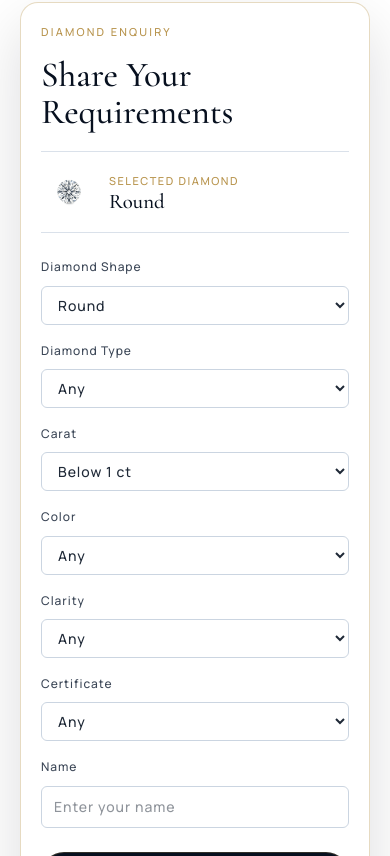
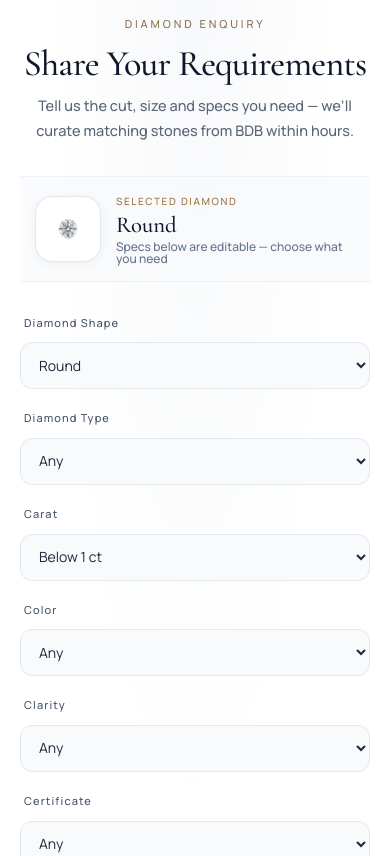
Before and after one commit to VinayakDubey26/DP-Jewels-website, a React (Vite) app: page / in a window 390 px wide. Shown: the part 5348-6204 px from the top of the page. Built offline with nearby package versions, Linux system fonts and the light colour scheme.

Commit message:
Refine diamond enquiry - remove boxed card, seamless page-integrated form

```diff
--- a/src/sections/ShowroomExperience.tsx
+++ b/src/sections/ShowroomExperience.tsx
@@ -1461,32 +1461,40 @@ Please share available options.`;
         id="diamond-enquiry"
         ref={diamondEnquiryRef}
         data-theme="light"
-        className="relative -mt-1 overflow-hidden bg-white md:bg-[linear-gradient(180deg,#FFFFFF_0%,#F8FAFC_56%,#EDF1F6_100%)] py-[2.8rem] md:py-[3.2rem]"
+        className="relative overflow-hidden bg-white py-[3.4rem] md:py-[4.6rem]"
         {...sectionReveal}
       >
+        <div className="pointer-events-none absolute inset-x-0 top-0 h-px bg-[linear-gradient(90deg,transparent,rgba(148,163,184,0.22),transparent)]" />
+        <div className="pointer-events-none absolute inset-0 bg-[radial-gradient(ellipse_at_50%_0%,rgba(148,163,184,0.07),transparent_52%)]" />
         <div className="relative mx-auto w-full max-w-[1320px] px-5 md:px-8">
-          <div className="mx-auto w-full max-w-[720px] rounded-[18px] border border-[rgba(184,148,77,0.35)] bg-[#FFFFFF] p-5 text-[#07101f] shadow-[0_24px_60px_rgba(4,8,22,0.14)] md:p-7">
-            <p className="text-[11px] tracking-[0.2em] text-[#b8944d] md:text-[12px]">DIAMOND ENQUIRY</p>
-            <h2 className="mt-4 font-serif text-[2.2rem] leading-[1.05] text-[#07101f] md:text-[2.35rem]">Share Your Requirements</h2>
-
-            <div className="mt-5 flex items-center gap-3 border-y border-[#cbd5e1]/70 py-3">
-              <img
-                src={selectedEnquiryDiamond.image}
-                alt={`${selectedEnquiryDiamond.name} natural loose diamond enquiry preview`}
-                className={`h-14 w-14 object-contain ${selectedEnquiryDiamond.normalizeClass}`}
-                loading="eager"
-                decoding="async"
-              />
-              <div>
-                <p className="text-[11px] tracking-[0.14em] text-[#b8944d]">SELECTED DIAMOND</p>
-                <p className="font-serif text-[1.3rem] leading-[1.05] text-[#07101f]">{selectedEnquiryDiamond.name}</p>
+          <div className="mx-auto w-full max-w-[780px]">
+            <div className="text-center">
+              <p className="text-[11px] tracking-[0.26em] text-[#8a7350]">DIAMOND ENQUIRY</p>
+              <h2 className="mt-3 font-serif text-[2.25rem] leading-[0.98] tracking-[-0.02em] text-[#0f172a] md:text-[2.85rem]">Share Your Requirements</h2>
+              <p className="mx-auto mt-3 max-w-[44ch] text-[14.5px] leading-[1.75] text-[#5a6577]">Tell us the cut, size and specs you need — we’ll curate matching stones from BDB within hours.</p>
+            </div>
+
+            <div className="mt-8 flex items-center gap-4 border-y border-[#eef2f7] bg-[#f8fafc]/70 px-4 py-4 md:px-5">
+              <div className="flex h-[64px] w-[64px] shrink-0 items-center justify-center rounded-2xl bg-white shadow-[0_2px_12px_rgba(15,23,42,0.06)] ring-1 ring-[#e2e8f0]">
+                <img
+                  src={selectedEnquiryDiamond.image}
+                  alt={`${selectedEnquiryDiamond.name} natural loose diamond enquiry preview`}
+                  className={`h-11 w-11 object-contain ${selectedEnquiryDiamond.normalizeClass}`}
+                  loading="eager"
+                  decoding="async"
+                />
+              </div>
+              <div className="min-w-0 text-left">
+                <p className="text-[10px] tracking-[0.16em] text-[#9B7540]">SELECTED DIAMOND</p>
+                <p className="mt-1 font-serif text-[1.42rem] leading-none text-[#0f172a]">{selectedEnquiryDiamond.name}</p>
+                <p className="mt-1 text-[12px] leading-none text-[#64748b]">Specs below are editable — choose what you need</p>
               </div>
             </div>
 
-            <div className="mt-6 grid grid-cols-1 gap-4 md:grid-cols-2">
-              <label className="text-[12px] font-medium tracking-[0.08em] text-[#3b4656]">
-                Diamond Shape
-                <select value={enquiryForm.shape} onChange={(e) => handleEnquiryFormChange("shape", e.target.value)} className="mt-2 w-full rounded-md border border-[#cbd5e1] bg-white px-3 py-2 text-[14px] text-[#1f2937] focus:border-[#b8944d] focus:outline-none">
+            <div className="mt-8 grid grid-cols-1 gap-5 md:grid-cols-2">
+              <label className="text-left text-[11px] font-medium tracking-[0.1em] text-[#475569]">
+                <span className="ml-1">Diamond Shape</span>
+                <select value={enquiryForm.shape} onChange={(e) => handleEnquiryFormChange("shape", e.target.value)} className="mt-2.5 w-full rounded-xl border border-[#e2e8f0] bg-[#f8fafc] px-3.5 py-3 text-[14px] font-normal tracking-normal text-[#1e293b] outline-none transition placeholder:text-[#94a3b8] focus:border-[#94a3b8] focus:bg-white focus:ring-4 focus:ring-[#e2e8f0]/60">
                   {diamondItems.map((item) => (
                     <option key={`shape-option-${item.name}`} value={item.name}>
                       {item.name}
@@ -1494,52 +1502,52 @@ Please share available options.`;
                   ))}
                 </select>
               </label>
-              <label className="text-[12px] font-medium tracking-[0.08em] text-[#3b4656]">
-                Diamond Type
-                <select value={enquiryForm.diamondType} onChange={(e) => handleEnquiryFormChange("diamondType", e.target.value)} className="mt-2 w-full rounded-md border border-[#cbd5e1] bg-white px-3 py-2 text-[14px] text-[#1f2937] focus:border-[#b8944d] focus:outline-none">
+              <label className="text-left text-[11px] font-medium tracking-[0.1em] text-[#475569]">
+                <span className="ml-1">Diamond Type</span>
+                <select value={enquiryForm.diamondType} onChange={(e) => handleEnquiryFormChange("diamondType", e.target.value)} className="mt-2.5 w-full rounded-xl border border-[#e2e8f0] bg-[#f8fafc] px-3.5 py-3 text-[14px] font-normal tracking-normal text-[#1e293b] outline-none transition focus:border-[#94a3b8] focus:bg-white focus:ring-4 focus:ring-[#e2e8f0]/60">
                   <option>Natural Diamond</option>
                   <option>Lab Grown Diamond</option>
                   <option>Any</option>
                 </select>
               </label>
-              <label className="text-[12px] font-medium tracking-[0.08em] text-[#3b4656]">
-                Carat
-                <select value={enquiryForm.carat} onChange={(e) => handleEnquiryFormChange("carat", e.target.value)} className="mt-2 w-full rounded-md border border-[#cbd5e1] bg-white px-3 py-2 text-[14px] text-[#1f2937] focus:border-[#b8944d] focus:outline-none">
+              <label className="text-left text-[11px] font-medium tracking-[0.1em] text-[#475569]">
+                <span className="ml-1">Carat</span>
+                <select value={enquiryForm.carat} onChange={(e) => handleEnquiryFormChange("carat", e.target.value)} className="mt-2.5 w-full rounded-xl border border-[#e2e8f0] bg-[#f8fafc] px-3.5 py-3 text-[14px] font-normal tracking-normal text-[#1e293b] outline-none transition focus:border-[#94a3b8] focus:bg-white focus:ring-4 focus:ring-[#e2e8f0]/60">
                   <option>Below 1 ct</option>
                   <option>1–2 ct</option>
                   <option>2–3 ct</option>
                   <option>3 ct+</option>
                 </select>
               </label>
-              <label className="text-[12px] font-medium tracking-[0.08em] text-[#3b4656]">
-                Color
-                <select value={enquiryForm.color} onChange={(e) => handleEnquiryFormChange("color", e.target.value)} className="mt-2 w-full rounded-md border border-[#cbd5e1] bg-white px-3 py-2 text-[14px] text-[#1f2937] focus:border-[#b8944d] focus:outline-none">
+              <label className="text-left text-[11px] font-medium tracking-[0.1em] text-[#475569]">
+                <span className="ml-1">Color</span>
+                <select value={enquiryForm.color} onChange={(e) => handleEnquiryFormChange("color", e.target.value)} className="mt-2.5 w-full rounded-xl border border-[#e2e8f0] bg-[#f8fafc] px-3.5 py-3 text-[14px] font-normal tracking-normal text-[#1e293b] outline-none transition focus:border-[#94a3b8] focus:bg-white focus:ring-4 focus:ring-[#e2e8f0]/60">
                   <option>D–F</option>
                   <option>G–H</option>
                   <option>I+</option>
                   <option>Any</option>
                 </select>
               </label>
-              <label className="text-[12px] font-medium tracking-[0.08em] text-[#3b4656]">
-                Clarity
-                <select value={enquiryForm.clarity} onChange={(e) => handleEnquiryFormChange("clarity", e.target.value)} className="mt-2 w-full rounded-md border border-[#cbd5e1] bg-white px-3 py-2 text-[14px] text-[#1f2937] focus:border-[#b8944d] focus:outline-none">
+              <label className="text-left text-[11px] font-medium tracking-[0.1em] text-[#475569]">
+                <span className="ml-1">Clarity</span>
+                <select value={enquiryForm.clarity} onChange={(e) => handleEnquiryFormChange("clarity", e.target.value)} className="mt-2.5 w-full rounded-xl border border-[#e2e8f0] bg-[#f8fafc] px-3.5 py-3 text-[14px] font-normal tracking-normal text-[#1e293b] outline-none transition focus:border-[#94a3b8] focus:bg-white focus:ring-4 focus:ring-[#e2e8f0]/60">
                   <option>IF/VVS</option>
                   <option>VS</option>
                   <option>SI</option>
                   <option>Any</option>
                 </select>
               </label>
-              <label className="text-[12px] font-medium tracking-[0.08em] text-[#3b4656]">
-                Certificate
-                <select value={enquiryForm.certificate} onChange={(e) => handleEnquiryFormChange("certificate", e.target.value)} className="mt-2 w-full rounded-md border border-[#cbd5e1] bg-white px-3 py-2 text-[14px] text-[#1f2937] focus:border-[#b8944d] focus:outline-none">
+              <label className="text-left text-[11px] font-medium tracking-[0.1em] text-[#475569]">
+                <span className="ml-1">Certificate</span>
+                <select value={enquiryForm.certificate} onChange={(e) => handleEnquiryFormChange("certificate", e.target.value)} className="mt-2.5 w-full rounded-xl border border-[#e2e8f0] bg-[#f8fafc] px-3.5 py-3 text-[14px] font-normal tracking-normal text-[#1e293b] outline-none transition focus:border-[#94a3b8] focus:bg-white focus:ring-4 focus:ring-[#e2e8f0]/60">
                   <option>GIA</option>
                   <option>IGI</option>
                   <option>Any</option>
                 </select>
               </label>
-              <label className="text-[12px] font-medium tracking-[0.08em] text-[#3b4656] md:col-span-2">
-                Name
-                <input value={enquiryForm.name} onChange={(e) => handleEnquiryFormChange("name", e.target.value)} placeholder="Enter your name" className="mt-2 w-full rounded-md border border-[#cbd5e1] bg-white px-3 py-2 text-[14px] text-[#1f2937] focus:border-[#b8944d] focus:outline-none" />
+              <label className="text-left text-[11px] font-medium tracking-[0.1em] text-[#475569] md:col-span-2">
+                <span className="ml-1">Name</span>
+                <input value={enquiryForm.name} onChange={(e) => handleEnquiryFormChange("name", e.target.value)} placeholder="Your full name" className="mt-2.5 w-full rounded-xl border border-[#e2e8f0] bg-[#f8fafc] px-3.5 py-3 text-[14px] font-normal tracking-normal text-[#1e293b] outline-none transition placeholder:text-[#94a3b8] focus:border-[#94a3b8] focus:bg-white focus:ring-4 focus:ring-[#e2e8f0]/60" />
               </label>
             </div>
 
@@ -1549,10 +1557,11 @@ Please share available options.`;
                 e.preventDefault();
                 submitEnquiryToWhatsApp();
               }}
-              className="mt-6 w-full rounded-full border border-[#b8944d]/25 bg-[#07101f] px-5 py-3 text-[12px] font-medium tracking-[0.14em] text-[#FFFFFF] transition-all duration-300 hover:-translate-y-0.5 hover:bg-[#10203b] hover:text-[#f6ead2]"
+              className="mt-8 w-full rounded-full bg-[#0f172a] px-6 py-[15px] text-[12px] font-semibold tracking-[0.14em] text-white shadow-[0_12px_28px_rgba(15,23,42,0.14)] transition-all duration-300 hover:-translate-y-0.5 hover:bg-[#1a2a4a] hover:shadow-[0_16px_32px_rgba(15,23,42,0.18)] active:translate-y-0"
             >
               SEND ENQUIRY ON WHATSAPP
             </button>
+            <p className="mt-3 text-center text-[12px] leading-[1.6] text-[#94a3b8]">Replies within hours · No spam · Direct to our BDB desk</p>
           </div>
         </div>
       </motion.section>
```
